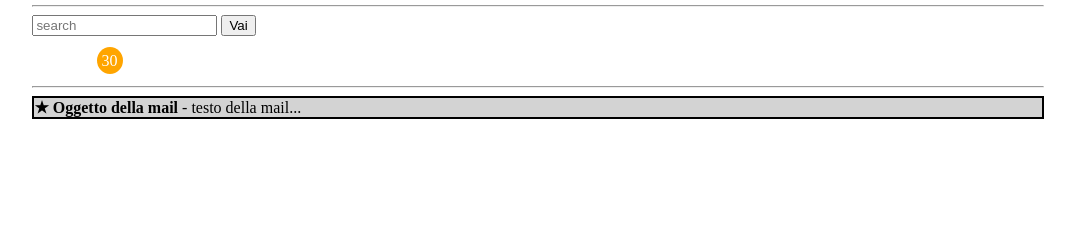
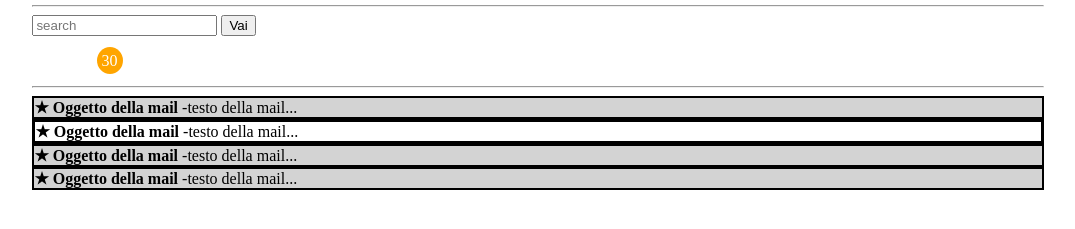
Before and after one commit to MATVEN/htmlcss-gmail, a plain HTML site: page index.html in a window 1280 px wide. Shown: the part 29-258 px from the top of the page, without its empty margins (102-1177 px from the left). Drawn offline with Linux system fonts and the light colour scheme.

Commit message:
added objects mail

```diff
--- a/assets/css/main.css
+++ b/assets/css/main.css
@@ -4,7 +4,6 @@ body {
  background-image: url("../img/379569.png");
  background-size: cover;
 }
-
 
 .global {
   width: 80%;
@@ -40,3 +39,12 @@ body {
 .mailobject {
   border: 1px solid;
 }
+
+.txtmail {
+  background-color: lightgrey;
+}
+
+.selectionmail {
+  border: 1px solid;
+  background: white;
+}
--- a/index.html
+++ b/index.html
@@ -28,10 +28,34 @@
     <!-- sezione mail -->
     <section class="mail">
       <div class="mailobject">
-        <span> <strong> &#9733 Oggetto della mail</strong> - testo della mail...
-</span>
+        <div class="txtmail">
+         <span><strong>★ Oggetto della mail</strong><span> -testo della mail...</span></span>
+        </div>
       </div>
+    </section>
 
+    <section class="mail">
+      <div class="mailobject">
+        <div class="selectionmail">
+         <span><strong>★ Oggetto della mail</strong><span> -testo della mail...</span></span>
+        </div>
+      </div>
+    </section>
+
+    <section class="mail">
+      <div class="mailobject">
+        <div class="txtmail">
+         <span><strong>★ Oggetto della mail</strong><span> -testo della mail...</span></span>
+        </div>
+      </div>
+    </section>
+
+    <section class="mail">
+      <div class="mailobject">
+        <div class="txtmail">
+         <span><strong>★ Oggetto della mail</strong><span> -testo della mail...</span></span>
+        </div>
+      </div>
     </section>
 
 
```
